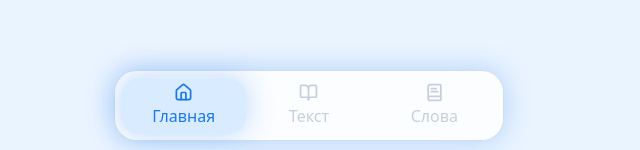
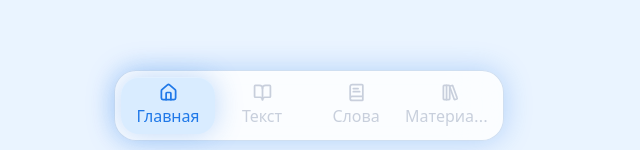
Before and after one commit to Solio69/english-daily-loop, a React (Vite) app: page / in a window 1280 px wide. Shown: the part 647-797 px from the top of the page, without its empty margins (331-971 px from the left). Built offline with nearby package versions, Linux system fonts and the light colour scheme; no server answers; a web font is replaced by a local one.

Commit message:
feat: add materials to bottom navigation

```diff
--- a/notes/home-progress-and-toast.md
+++ b/notes/home-progress-and-toast.md
@@ -99,7 +99,8 @@ Header главной:
 Нижняя навигация:
 - фиксируется снизу viewport
 - учитывает `safe-area-inset-bottom`
-- использует 3 компактные кнопки: `Главная`, `Текст`, `Слова`
+- использует 4 компактные кнопки: `Главная`, `Текст`, `Слова`, `Материалы`
+- пункт `Материалы` использует иконку `LibraryBig` и открывает экран `Мои материалы`
 - длинные подписи не растягивают кнопку и обрезаются через `truncate`
 
 Счетчик с иконкой огонька:
--- a/notes/materials-and-reading-history.md
+++ b/notes/materials-and-reading-history.md
@@ -6,8 +6,9 @@
 получает данные.
 
 ## 2) Product rules
-- Раздел `Мои материалы` открывается с главной карточки.
+- Раздел `Мои материалы` открывается из нижней навигации и с главной карточки.
 - В разделе есть табы `Тексты` и `Словарь`.
+- Пункт `Материалы` в нижней навигации открывает раздел `Мои материалы`; когда пользователь находится на этом экране, активным пунктом нижней навигации становится `Материалы`.
 - Плитка `Тексты` на главной открывает раздел сразу на табе текстов.
 - Плитка `Словарь` на главной открывает раздел сразу на табе словаря.
 - Плитка `Словарь` на главной показывает краткий статус словаря по данным `get-vocabulary-state`: сколько слов нужно добавить в карточки, сколько карточек нужно подтвердить или сколько карточек уже в словаре.
--- a/src/App.tsx
+++ b/src/App.tsx
@@ -7,6 +7,7 @@ import { useEffect, useState } from "react";
 import { Layout } from "./components/Layout";
 import { LoadingState } from "./components/LoadingState";
 import { Toast, ToastTone } from "./components/Toast";
+import type { BottomNavItemId } from "./components/BottomNav";
 import { HomeScreen } from "./screens/HomeScreen";
 import { MaterialsScreen } from "./screens/MaterialsScreen";
 import { ReadingScreen } from "./screens/ReadingScreen";
@@ -359,23 +360,21 @@ export default function App() {
     }
   };
 
-  const disabledNavItems = shouldForceSettings
-    ? ["reading", "vocabulary"]
+  const disabledNavItems: BottomNavItemId[] = shouldForceSettings
+    ? ["reading", "vocabulary", "materials"]
     : shouldForceReading
       ? ["vocabulary"]
       : [];
   const showBottomNav = currentScreen !== "settings" || isSettingsCompleted;
+  const activeNav: BottomNavItemId =
+    currentScreen === "settings" || currentScreen === "subscription"
+      ? "home"
+      : currentScreen;
 
   return (
     <div className="min-h-screen bg-[var(--background)] transition-colors">
       <Layout
-        activeNav={
-          currentScreen === "settings" ||
-          currentScreen === "subscription" ||
-          currentScreen === "materials"
-            ? "home"
-            : currentScreen
-        }
+        activeNav={activeNav}
         onNavChange={handleNavChange}
         showBottomNav={showBottomNav}
         disabledNavItems={disabledNavItems}
--- a/src/components/BottomNav.tsx
+++ b/src/components/BottomNav.tsx
@@ -1,29 +1,32 @@
 import React from 'react';
-import { Home, BookOpen, BookText } from 'lucide-react';
+import { Home, BookOpen, BookText, LibraryBig } from 'lucide-react';
 
 interface NavItem {
-  id: string;
+  id: BottomNavItemId;
   label: string;
   icon: React.ElementType;
 }
+
+export type BottomNavItemId = "home" | "reading" | "vocabulary" | "materials";
 
 const navItems: NavItem[] = [
   { id: 'home', label: 'Главная', icon: Home },
   { id: 'reading', label: 'Текст', icon: BookOpen },
   { id: 'vocabulary', label: 'Слова', icon: BookText },
+  { id: 'materials', label: 'Материалы', icon: LibraryBig },
 ];
 
 type BottomNavProps = {
-  active: string;
-  onChange: (id: string) => void;
-  disabledItems?: string[];
-  onDisabledClick?: (id: string) => void;
+  active: BottomNavItemId;
+  onChange: (id: BottomNavItemId) => void;
+  disabledItems?: BottomNavItemId[];
+  onDisabledClick?: (id: BottomNavItemId) => void;
 };
 
 export const BottomNav: React.FC<BottomNavProps> = ({ active, onChange, disabledItems = [], onDisabledClick }) => {
   return (
     <div className="fixed inset-x-0 bottom-0 z-20 px-2 pb-[calc(env(safe-area-inset-bottom)+12px)] pt-1.5">
-      <nav className="mx-auto grid max-w-[430px] grid-cols-3 rounded-[22px] border border-[var(--border)] bg-[var(--surface-strong)] p-1.5 shadow-primary-glow backdrop-blur-[24px] min-[480px]:max-w-[390px]">
+      <nav className="mx-auto grid max-w-[430px] grid-cols-4 rounded-[22px] border border-[var(--border)] bg-[var(--surface-strong)] p-1.5 shadow-primary-glow backdrop-blur-[24px] min-[480px]:max-w-[390px]">
         {navItems.map((item) => {
           const isDisabled = disabledItems.includes(item.id);
           const isActive = active === item.id;
@@ -35,7 +38,7 @@ export const BottomNav: React.FC<BottomNavProps> = ({ active, onChange, disabled
               aria-label={item.label}
               aria-current={isActive ? "page" : undefined}
               onClick={() => (isDisabled ? onDisabledClick?.(item.id) : onChange(item.id))}
-              className={`flex min-w-0 flex-col items-center justify-center gap-0.5 rounded-[18px] px-0.5 py-1.5 text-[9px] font-semibold leading-none transition active:scale-[0.98] min-[390px]:text-[10px] focus-visible:outline-none focus-visible:ring-2 focus-visible:ring-[var(--primary)] focus-visible:ring-offset-2 focus-visible:ring-offset-[var(--background)] ${
+              className={`flex min-w-0 flex-col items-center justify-center gap-0.5 rounded-[18px] px-0.5 py-1.5 text-[8px] font-semibold leading-none transition active:scale-[0.98] min-[390px]:text-[9px] focus-visible:outline-none focus-visible:ring-2 focus-visible:ring-[var(--primary)] focus-visible:ring-offset-2 focus-visible:ring-offset-[var(--background)] ${
                 isActive
                   ? 'bg-[var(--primary-soft)] text-[var(--primary)] shadow-primary-glow'
                   : 'text-[var(--text-muted)] hover:bg-[var(--surface)]'
```
Also changed, not shown: src/components/Layout.tsx (+5 -4 lines), 3 other files (tests, documents, lock files or other folders).
